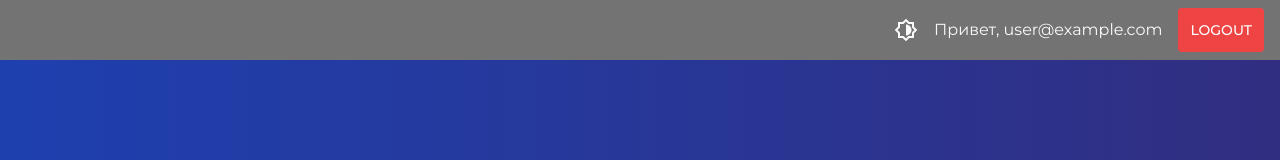
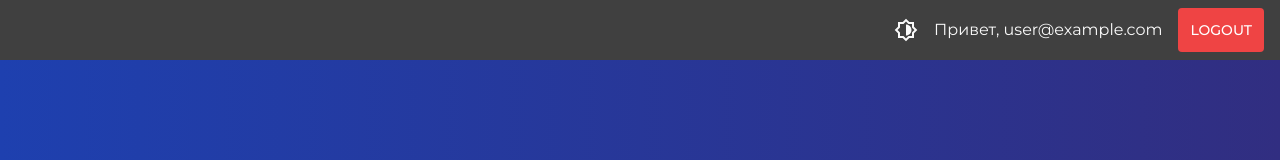
Before and after one commit to imagion/todo-react-firebase, a Next.js app: page / in a window 1280 px wide. Shown: the top 160 px of the page. Built offline with nearby package versions, Linux system fonts and the light colour scheme; no server answers; the database is empty; sample sign-in values are in the browser's storage.

Commit message:
updated UI

```diff
--- a/app/components/Header.tsx
+++ b/app/components/Header.tsx
@@ -10,7 +10,7 @@ export default function Header() {
   const { user } = state;
 
   return (
-    <header className='navbar bg-neutral-500'>
+    <header className='navbar bg-neutral-700'>
       <div className='px-4 py-2'>
         <div className='flex items-center justify-end'>
           <ul className='flex items-center gap-4'>
```
